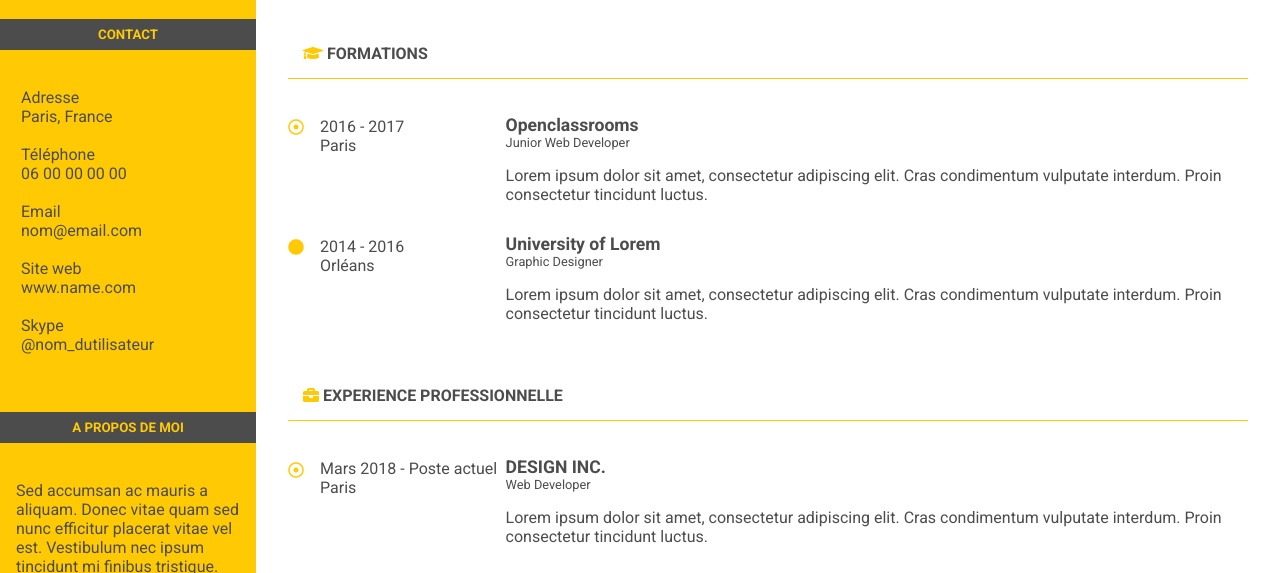
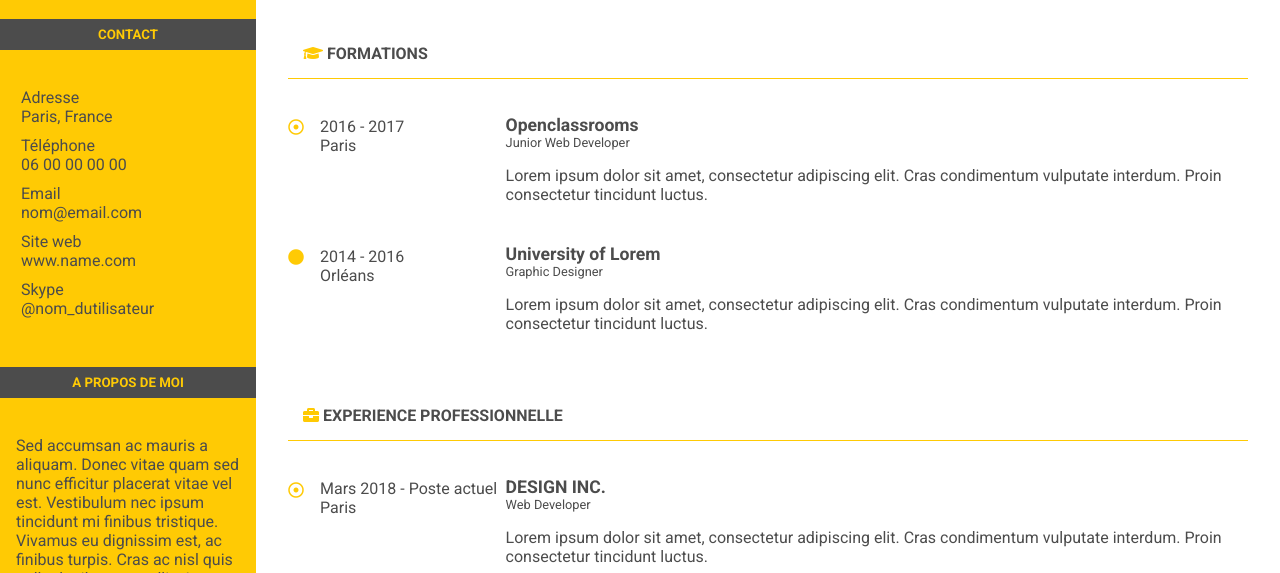
Before and after one commit to tcouvreur/openclassrooms-cv, a plain HTML site: page index.html in a window 1280 px wide. Shown: the part 158-731 px from the top of the page. Drawn offline with Linux system fonts and the light colour scheme.

Commit message:
correction validator errors

```diff
--- a/css/style.css
+++ b/css/style.css
@@ -157,6 +157,7 @@ main aside div:last-of-type p {
 
 li {
     display: block;
+    padding-bottom: 10px;
 }
 
 li.par-reco {
--- a/index.html
+++ b/index.html
@@ -1,5 +1,5 @@
 <!DOCTYPE html>
-<html>
+<html lang="fr">
 <head>
   <title>Jessica Leroy - Développeuse web freelance</title>
   <link rel="stylesheet" type="text/css" href="css/style.css">
@@ -13,7 +13,7 @@
       <h1>JESSICA LEROY</h1>
       <span class="subtitle">Développeuse web freelance</span>
     </div>
-    <aside><img class="logo-img" src="https://fac.img.pmdstatic.net/fit/http.3A.2F.2Fprd2-bone-image.2Es3-website-eu-west-1.2Eamazonaws.2Ecom.2FFAC.2Fvar.2Ffemmeactuelle.2Fstorage.2Fimages.2Famour.2Fcoaching-amoureux.2Fcest-quoi-belle-femme-temoignages-43206.2F14682626-1-fre-FR.2Fc-est-quoi-une-belle-femme-temoignages.2Ejpg/1200x1200/quality/80/crop-from/center/c-est-quoi-une-belle-femme-temoignages.jpeg"></aside>
+    <aside><img class="logo-img" src="https://fac.img.pmdstatic.net/fit/http.3A.2F.2Fprd2-bone-image.2Es3-website-eu-west-1.2Eamazonaws.2Ecom.2FFAC.2Fvar.2Ffemmeactuelle.2Fstorage.2Fimages.2Famour.2Fcoaching-amoureux.2Fcest-quoi-belle-femme-temoignages-43206.2F14682626-1-fre-FR.2Fc-est-quoi-une-belle-femme-temoignages.2Ejpg/1200x1200/quality/80/crop-from/center/c-est-quoi-une-belle-femme-temoignages.jpeg" alt="profile picture"></aside>
   </header>
   <main>
     <div>
@@ -95,11 +95,11 @@
       <div><!-- contact -->
         <h5 class="aside-title">CONTACT</h5>
         <ul class="contact">
-          <li>Adresse<br>Paris, France</li><br>
-          <li>Téléphone<br>06 00 00 00 00</li><br>
-          <li>Email<br>nom@email.com</li><br>
-          <li>Site web<br>www.name.com</li><br>
-          <li>Skype<br>@nom_dutilisateur</li><br>
+          <li>Adresse<br>Paris, France</li>
+          <li>Téléphone<br>06 00 00 00 00</li>
+          <li>Email<br>nom@email.com</li>
+          <li>Site web<br>www.name.com</li>
+          <li>Skype<br>@nom_dutilisateur</li>
         </ul>
       </div>
       <div><!--a propos-->
```
